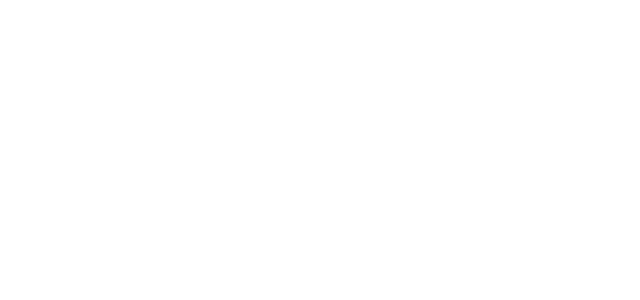
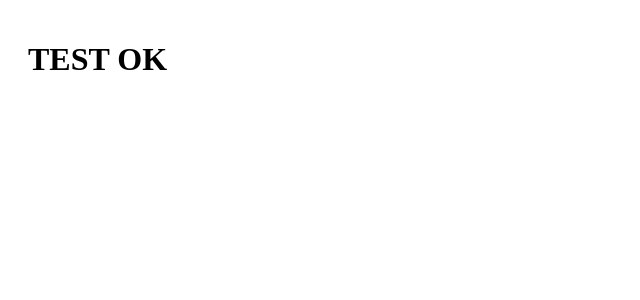
Before and after one commit to malone8413-jpg/OCM, a React (Vite) app: page / in a window 1280 px wide. Shown: the top 300 px of the page, without its empty margins (0-640 px from the left). Built offline with nearby package versions, Linux system fonts and the light colour scheme.

Commit message:
Update App.jsx

```diff
--- a/src/App.jsx
+++ b/src/App.jsx
@@ -1,5 +1,5 @@
 function App() {
-  return <h1 style={{ color: "white", padding: "20px" }}>TEST OK</h1>;
+  return <h1 style={{ padding: "20px", color: "black" }}>TEST OK</h1>;
 }
 
 export default App;
```
